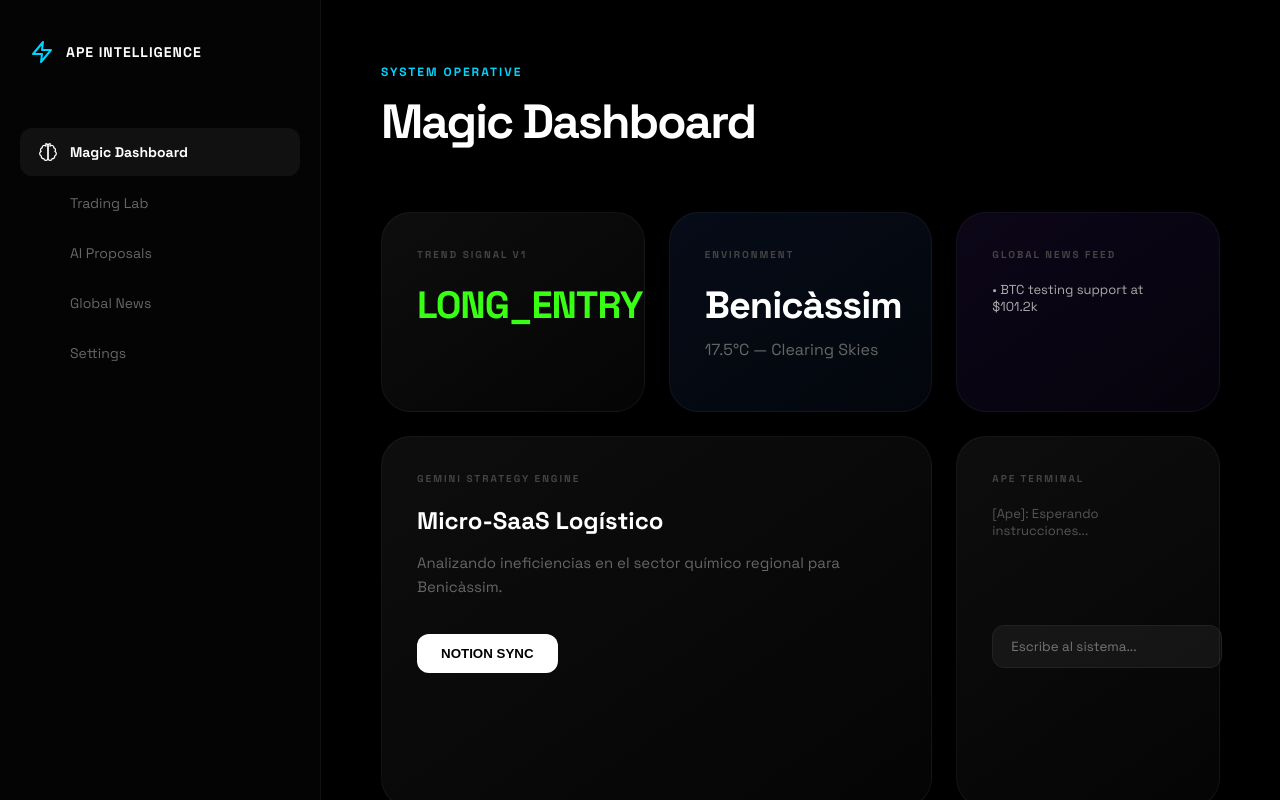
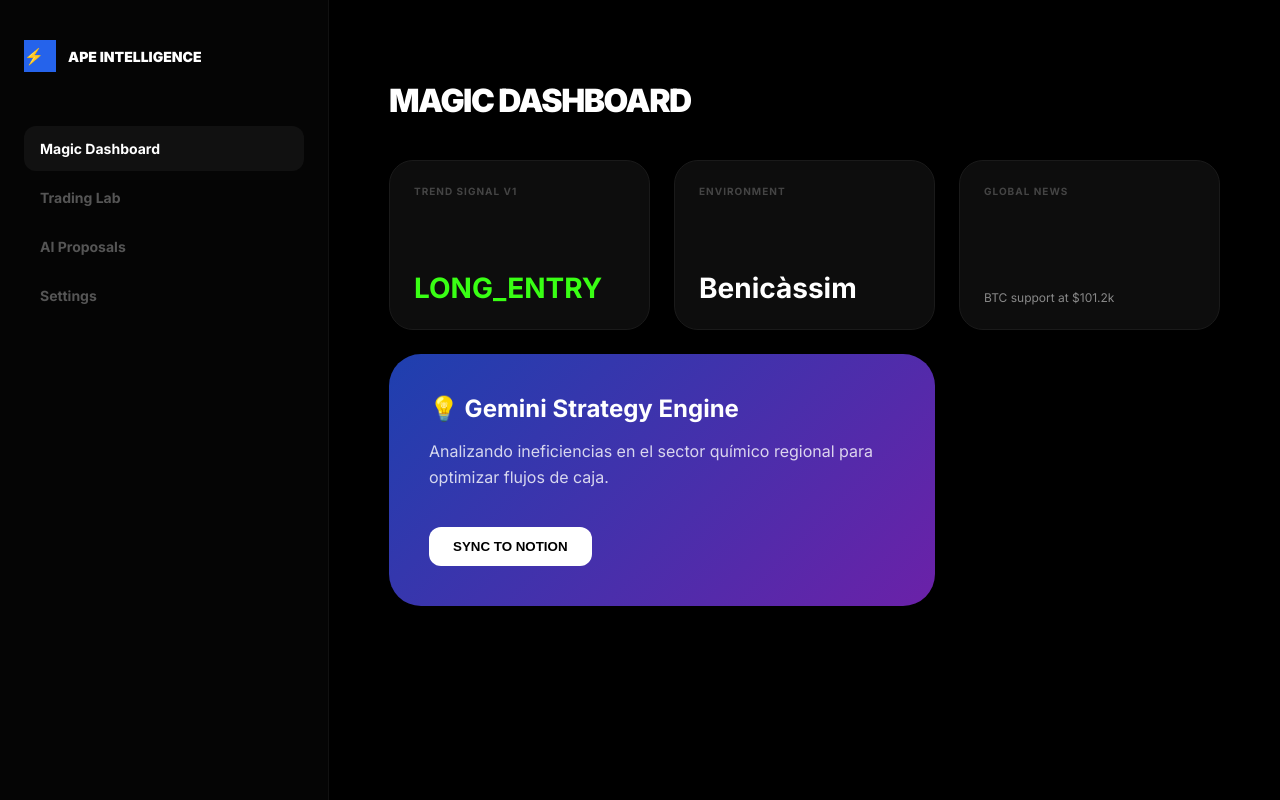
Before and after one commit to dasotillo-rgb/magic-dashboard-v2, a Next.js app: page / in a window 1280 px wide. Built offline with nearby package versions, Linux system fonts and the light colour scheme.

Commit message:
💎 UI Restoration: Fixed overlaps and restored premium aesthetic

```diff
--- a/app/page.tsx
+++ b/app/page.tsx
@@ -3,139 +3,97 @@ import React, { useState, useEffect } from 'react';
 
 export default function MagicOS() {
   const [activeTab, setActiveTab] = useState('Magic Dashboard');
-  const [isMounted, setIsMounted] = useState(false);
+  const [mounted, setMounted] = useState(false);
 
-  useEffect(() => { setIsMounted(true); }, []);
-  if (!isMounted) return null;
-
-  const BrainIcon = () => (
-    <svg width="20" height="20" viewBox="0 0 24 24" fill="none" stroke="currentColor" strokeWidth="1.5" strokeLinecap="round" strokeLinejoin="round">
-      <path d="M9.5 2A2.5 2.5 0 0 1 12 4.5v15a2.5 2.5 0 0 1-4.96.44 2.5 2.5 0 0 1-2.96-3.08 3 3 0 0 1-.34-5.58 2.5 2.5 0 0 1 1.32-4.24 2.5 2.5 0 0 1 4.44-2.04Z"/>
-      <path d="M14.5 2A2.5 2.5 0 0 0 12 4.5v15a2.5 2.5 0 0 0 4.96.44 2.5 2.5 0 0 0 2.96-3.08 3 3 0 0 0 .34-5.58 2.5 2.5 0 0 0-1.32-4.24 2.5 2.5 0 0 0-4.44-2.04Z"/>
-    </svg>
-  );
-
-  const BoltIcon = () => (
-    <svg width="24" height="24" viewBox="0 0 24 24" fill="none" stroke="#00d4ff" strokeWidth="2" strokeLinecap="round" strokeLinejoin="round">
-      <path d="M13 2L3 14H12L11 22L21 10H12L13 2Z" />
-    </svg>
-  );
+  useEffect(() => { setMounted(true); }, []);
+  if (!mounted) return null;
 
   return (
     <div className="os-container">
       <style jsx global>{`
-        @import url('https://fonts.googleapis.com/css2?family=Space+Grotesk:wght@300;400;500;700&display=swap');
+        @import url('https://fonts.googleapis.com/css2?family=Inter:wght@400;700;900&display=swap');
+        body { margin: 0; background: #000; color: #fff; font-family: 'Inter', sans-serif; }
+        .os-container { display: flex; height: 100vh; }
 
-        body { margin: 0; background: #000; color: #fff; font-family: 'Space Grotesk', sans-serif; overflow: hidden; }
-        .os-container { display: flex; height: 100vh; background: #000; }
+        /* Sidebar Estilo Captura 22.58.44 */
+        .sidebar {
+          width: 280px; background: #050505; border-right: 1px solid #111;
+          padding: 40px 24px; display: flex; flex-direction: column;
+        }
+        .logo-area { display: flex; align-items: center; gap: 12px; margin-bottom: 50px; }
+        .logo-box {
+          width: 32px; height: 32px; background: #2563eb; borderRadius: 8px;
+          display: flex; align-items: center; justifyContent: center;
+        }
+        .nav-link {
+          padding: 14px 16px; margin: 4px 0; border-radius: 12px; color: #555;
+          cursor: pointer; transition: 0.2s; font-size: 14px; font-weight: 600;
+        }
+        .nav-link.active { background: #111; color: #fff; }
 
-        .sidebar {
-          width: 280px;
-          background: rgba(5, 5, 5, 0.8);
-          backdrop-filter: blur(50px);
-          border-right: 1px solid #111;
-          display: flex;
-          flex-direction: column;
-          padding: 40px 20px;
+        /* Main Content */
+        .viewport { flex: 1; padding: 60px; overflow-y: auto; }
+        .header-title { font-size: 32px; font-weight: 900; letter-spacing: -1.5px; margin-bottom: 40px; }
+
+        /* Widgets con Grid Corregido */
+        .grid { display: grid; grid-template-columns: repeat(3, 1fr); gap: 24px; margin-bottom: 24px; }
+        .widget {
+          background: #0d0d0d; border: 1px solid #1a1a1a; border-radius: 24px; padding: 24px;
+          display: flex; flex-direction: column; justify-content: space-between; min-height: 120px;
         }
+        .label { font-size: 10px; font-weight: 700; color: #444; text-transform: uppercase; letter-spacing: 1px; }
+        .value { font-size: 28px; font-weight: 700; margin-top: 8px; }
 
-        .brand { display: flex; align-items: center; gap: 12px; margin-bottom: 60px; padding: 0 10px; }
-        .brand span { font-weight: 700; letter-spacing: 1px; color: #fff; font-size: 14px; text-transform: uppercase; }
-
-        .nav-link {
-          display: flex; align-items: center; gap: 12px; padding: 14px 18px; margin: 4px 0;
-          border-radius: 12px; color: #666; cursor: pointer; transition: 0.3s; font-size: 14px;
-        }
-        .nav-link:hover { background: rgba(255,255,255,0.03); color: #fff; }
-        .nav-link.active { background: rgba(255,255,255,0.05); color: #fff; font-weight: 600; }
-
-        .viewport { flex: 1; padding: 60px; overflow-y: auto; position: relative; }
-        .grid { display: grid; grid-template-columns: repeat(12, 1fr); gap: 24px; }
-
-        .widget {
-          border-radius: 30px; padding: 35px; border: 1px solid rgba(255,255,255,0.05);
-          transition: 0.4s cubic-bezier(0.2, 0.8, 0.2, 1); backdrop-filter: blur(10px);
-        }
-        .widget:hover { transform: translateY(-5px); border-color: rgba(255,255,255,0.15); }
-
-        .w-obsidian { background: linear-gradient(145deg, rgba(15,15,15,0.9), rgba(5,5,5,0.9)); }
-        .w-deep-blue { background: linear-gradient(145deg, rgba(10,20,40,0.6), rgba(5,10,20,0.6)); }
-        .w-electric { background: linear-gradient(145deg, rgba(20,10,40,0.6), rgba(10,5,20,0.6)); }
-
-        .label { font-size: 10px; font-weight: 700; letter-spacing: 2px; color: #444; text-transform: uppercase; margin-bottom: 20px; display: block; }
-        .value { font-size: 38px; font-weight: 700; letter-spacing: -1px; margin: 0; }
-
-        .chat-input {
-          background: rgba(255,255,255,0.05); border: 1px solid #222; border-radius: 12px;
-          padding: 12px 18px; color: #fff; width: 100%; margin-top: 20px; font-family: inherit;
+        /* Banner Central Premium */
+        .strategy-banner {
+          grid-column: span 2; background: linear-gradient(135deg, #1e40af, #6b21a8);
+          border-radius: 32px; padding: 40px;
         }
       `}</style>
 
       <aside className="sidebar">
-        <div className="brand">
-          <BoltIcon />
-          <span>APE Intelligence</span>
+        <div className="logo-area">
+          <div className="logo-box">⚡</div>
+          <span style={{ fontWeight: 900, fontSize: '14px' }}>APE INTELLIGENCE</span>
         </div>
-        <nav style={{ flex: 1 }}>
-          {[
-            { name: 'Magic Dashboard', icon: <BrainIcon /> },
-            { name: 'Trading Lab', icon: null },
-            { name: 'AI Proposals', icon: null },
-            { name: 'Global News', icon: null },
-            { name: 'Settings', icon: null }
-          ].map(tab => (
-            <div
-              key={tab.name}
-              className={`nav-link ${activeTab === tab.name ? 'active' : ''}`}
-              onClick={() => setActiveTab(tab.name)}
-            >
-              {tab.icon && tab.icon}
-              <span style={{ marginLeft: tab.icon ? '0' : '32px' }}>{tab.name}</span>
+        <nav>
+          {['Magic Dashboard', 'Trading Lab', 'AI Proposals', 'Settings'].map(tab => (
+            <div key={tab} className={`nav-link ${activeTab === tab ? 'active' : ''}`} onClick={() => setActiveTab(tab)}>
+              {tab}
             </div>
           ))}
         </nav>
       </aside>
 
       <main className="viewport">
-        <header style={{ marginBottom: '60px', display: 'flex', justifyContent: 'space-between', alignItems: 'flex-end' }}>
-          <div>
-            <span style={{ fontSize: '12px', color: '#00d4ff', fontWeight: '700', letterSpacing: '2px' }}>SYSTEM OPERATIVE</span>
-            <h1 style={{ fontSize: '48px', fontWeight: '700', margin: '10px 0 0 0', letterSpacing: '-2px' }}>{activeTab}</h1>
+        <h1 className="header-title">MAGIC DASHBOARD</h1>
+
+        <div className="grid">
+          <div className="widget">
+            <span className="label">Trend Signal V1</span>
+            <span className="value" style={{ color: '#39ff14' }}>LONG_ENTRY</span>
           </div>
-        </header>
+          <div className="widget">
+            <span className="label">Environment</span>
+            <span className="value">Benicàssim</span>
+          </div>
+          <div className="widget">
+            <span className="label">Global News</span>
+            <div style={{ fontSize: '12px', color: '#888', marginTop: '10px' }}>BTC support at $101.2k</div>
+          </div>
+        </div>
 
-        {activeTab === 'Magic Dashboard' && (
-          <div className="grid">
-            <div className="widget w-obsidian" style={{ gridColumn: 'span 4' }}>
-              <span className="label">Trend Signal V1</span>
-              <h2 className="value" style={{ color: '#39ff14' }}>LONG_ENTRY</h2>
-            </div>
-            <div className="widget w-deep-blue" style={{ gridColumn: 'span 4' }}>
-              <span className="label">Environment</span>
-              <h2 className="value">Benicàssim</h2>
-              <p style={{ color: '#666', marginTop: '10px' }}>17.5°C — Clearing Skies</p>
-            </div>
-            <div className="widget w-electric" style={{ gridColumn: 'span 4' }}>
-              <span className="label">Global News Feed</span>
-              <div style={{ fontSize: '13px', color: '#aaa' }}>
-                <p>• BTC testing support at $101.2k</p>
-              </div>
-            </div>
-            <div className="widget w-obsidian" style={{ gridColumn: 'span 8', minHeight: '300px' }}>
-              <span className="label">Gemini Strategy Engine</span>
-              <h3 style={{ fontSize: '24px', margin: '0 0 15px 0' }}>Micro-SaaS Logístico</h3>
-              <p style={{ color: '#666', fontSize: '15px', lineHeight: '1.6' }}>
-                Analizando ineficiencias en el sector químico regional para Benicàssim.
-              </p>
-              <button style={{ background: '#fff', color: '#000', border: 'none', padding: '12px 24px', borderRadius: '12px', fontWeight: '700', marginTop: '20px' }}>NOTION SYNC</button>
-            </div>
-            <div className="widget w-obsidian" style={{ gridColumn: 'span 4' }}>
-              <span className="label">Ape Terminal</span>
-              <div style={{ height: '100px', fontSize: '13px', color: '#555' }}>[Ape]: Esperando instrucciones...</div>
-              <input className="chat-input" placeholder="Escribe al sistema..." />
-            </div>
+        <div className="grid">
+          <div className="strategy-banner">
+            <h2 style={{ fontSize: '24px', margin: '0 0 16px 0' }}>💡 Gemini Strategy Engine</h2>
+            <p style={{ color: 'rgba(255,255,255,0.8)', lineHeight: '1.6' }}>
+              Analizando ineficiencias en el sector químico regional para optimizar flujos de caja.
+            </p>
+            <button style={{ background: '#fff', border: 'none', padding: '12px 24px', borderRadius: '12px', fontWeight: 700, marginTop: '20px', cursor: 'pointer' }}>
+              SYNC TO NOTION
+            </button>
           </div>
-        )}
+        </div>
       </main>
     </div>
   );
```
